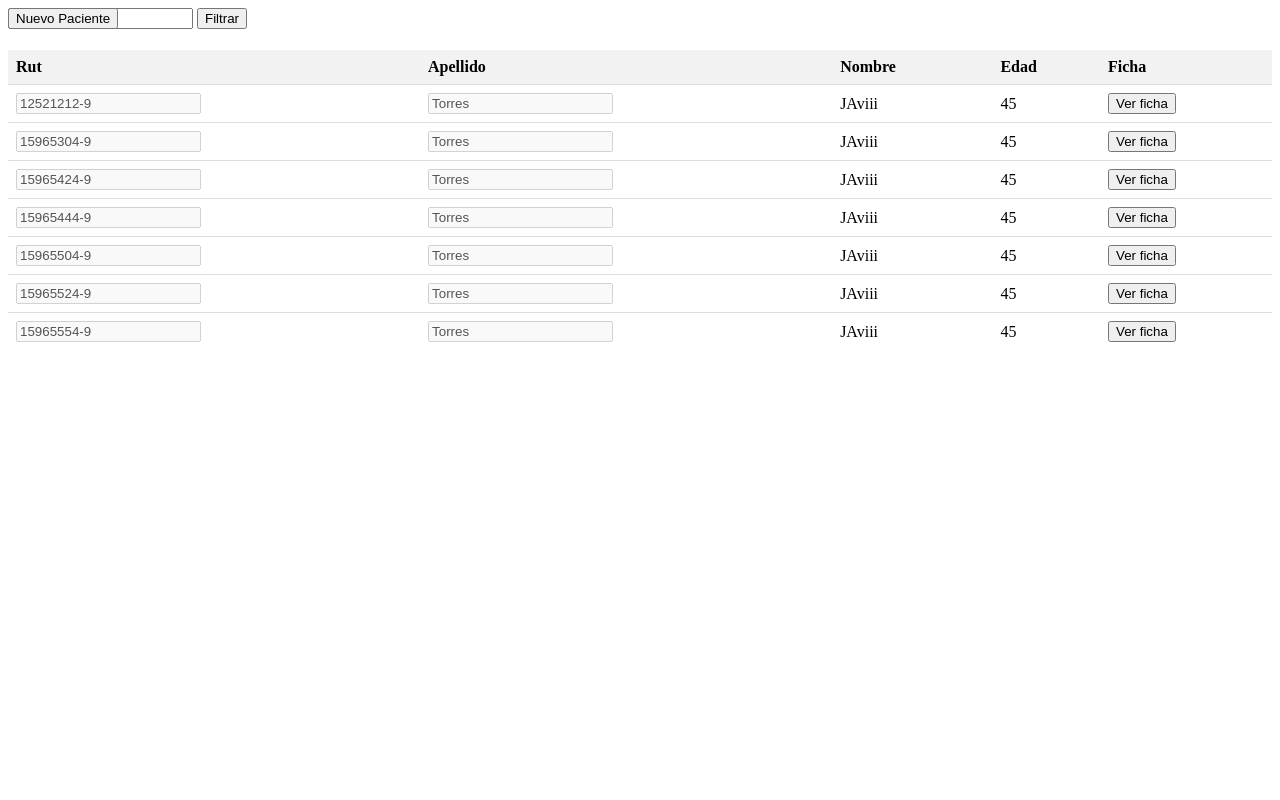
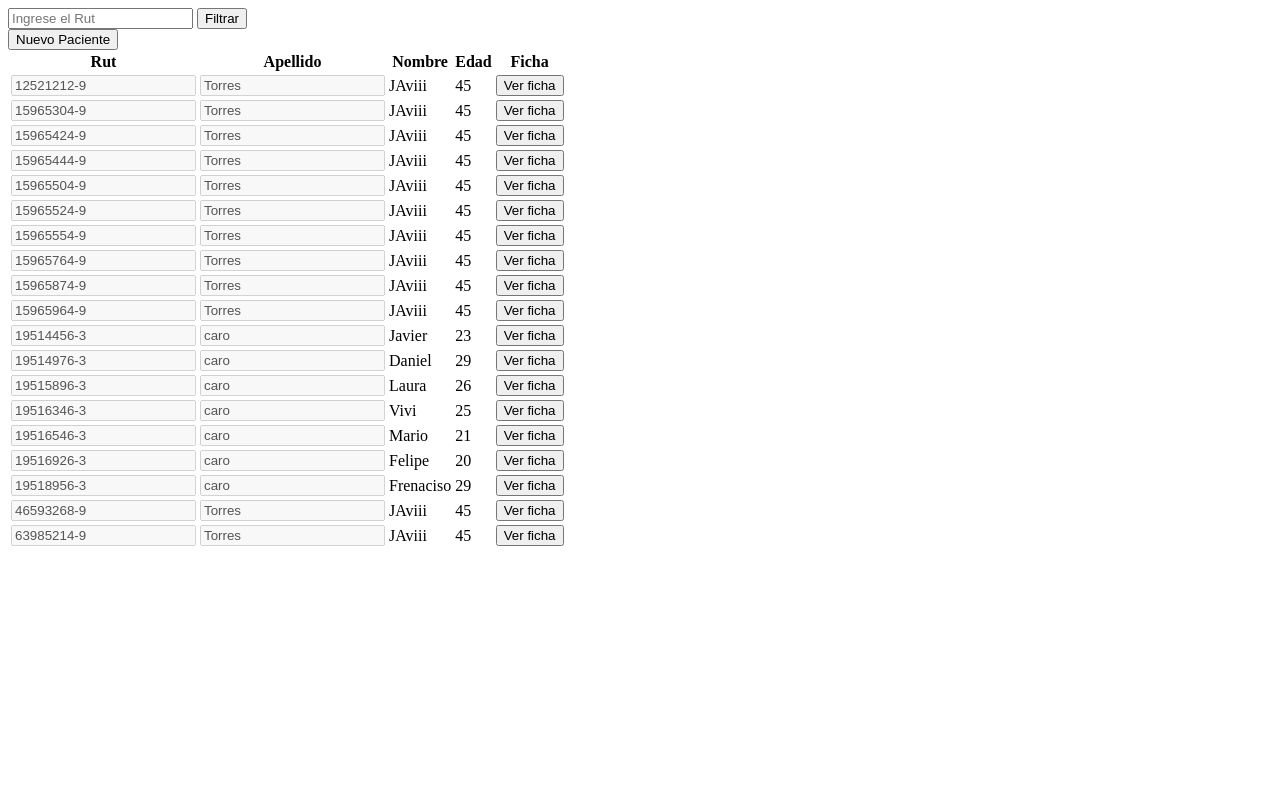
Before and after one commit to soqus/gestion, a PHP site: page /php/pacientes.php in a window 1280 px wide. Run offline with PHP 8.4, Linux system fonts and the light colour scheme; data comes from the database, SQL or seed files in the repository.

Commit message:
Arreglo de tabla y contenido

```diff
--- a/php/pacientes.php
+++ b/php/pacientes.php
@@ -48,44 +48,7 @@
             });
         });
     </script>
-    <style>
-        .tabla-formato {
-            width: 100%;
-            border-collapse: collapse;
-            padding: 10%;
-        }
 
-        .table-container {
-            max-height: 300px;
-            overflow-y: auto;
-            position: relative;
-        }
-
-        .table-scroll {
-            overflow: auto;
-            max-height: 100%;
-        }
-
-        .tabla-formato th,
-        .tabla-formato td {
-            padding: 8px;
-            text-align: left;
-            border-bottom: 1px solid #ddd;
-
-
-        }
-
-        .tabla-formato th {
-            background-color: #f2f2f2;
-
-        }
-
-        .btn-right {
-            position:static;
-            right: 15px;
-            transform: translateY(-100%);
-        }
-    </style>
 </head>
 
 <body>
--- a/vista_medica.php
+++ b/vista_medica.php
@@ -21,7 +21,7 @@
     <meta name="viewport" content="width=device-width, initial-scale=1.0">
     <title>PodoClear</title>
     <link href="https://cdnjs.cloudflare.com/ajax/libs/font-awesome/6.1.1/css/all.min.css" rel="stylesheet"/>
-    <link rel="stylesheet" href="vista_medica.css">
+   <link rel="stylesheet" href="vista_medica.css">
     <script src="https://code.jquery.com/jquery-3.6.0.min.js"></script>
     <script src=funciones.js></script>
     <script src="contenido.js"></script>
```
Also changed, not shown: vista_medica.css (+9 -83 lines).
